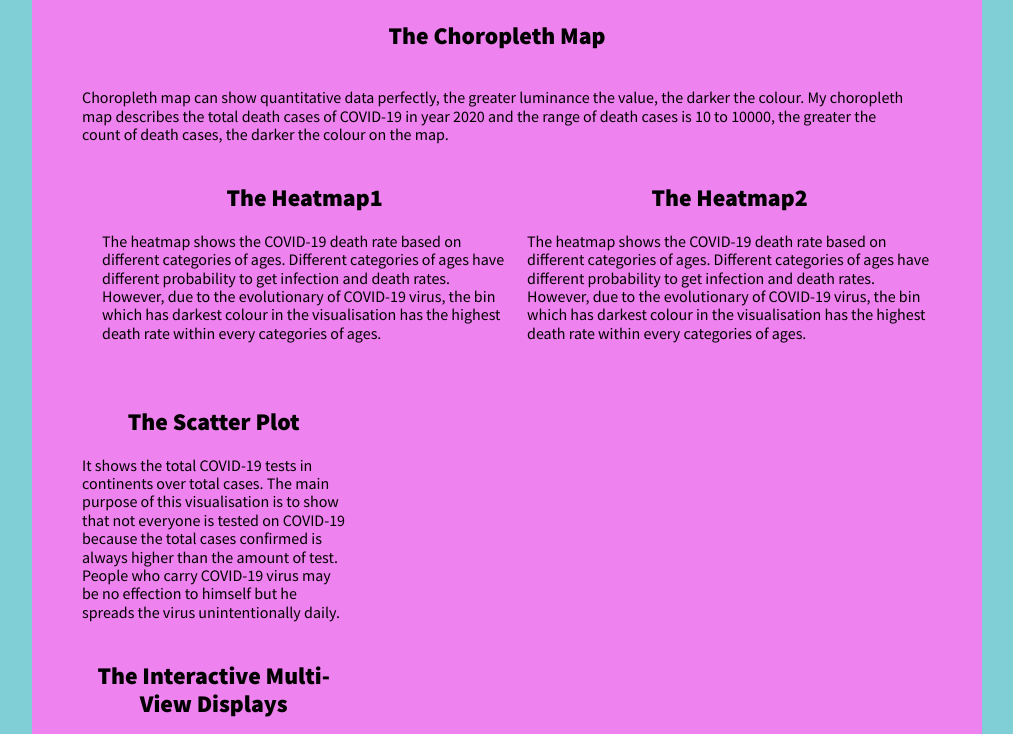
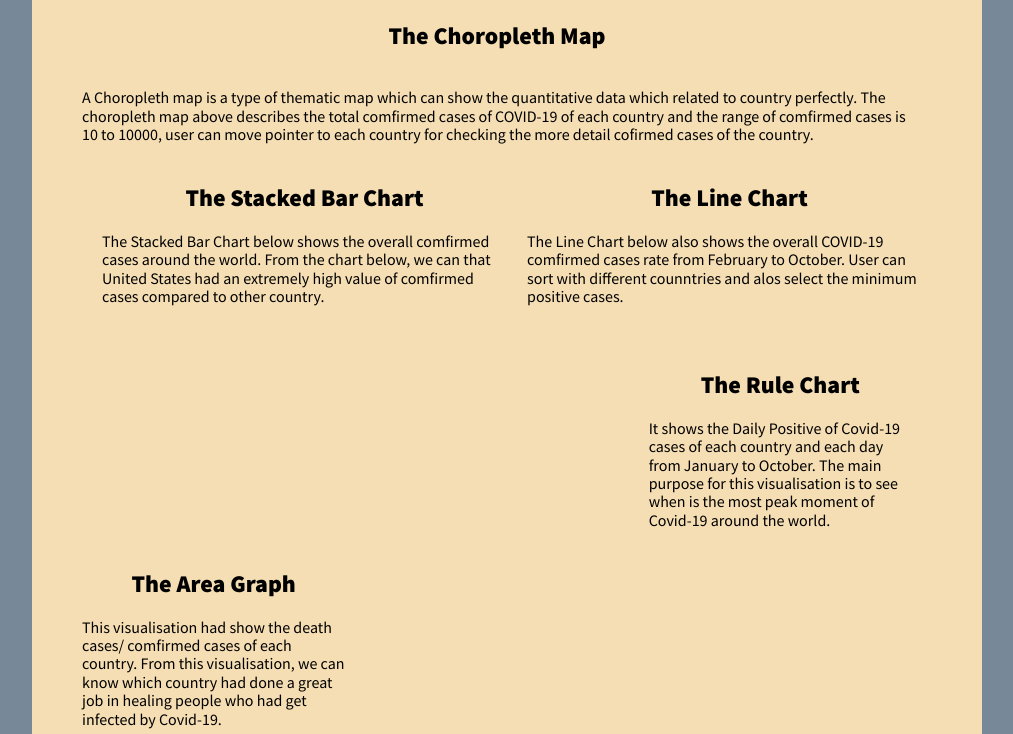
Before and after one commit to kuanjunqiang/FIT3179, a plain HTML site: page index.html in a window 1280 px wide. Shown: the part 96-830 px from the top of the page, without its empty margins (133-1146 px from the left). Drawn offline with nearby package versions, Linux system fonts and the light colour scheme; a script that the page names is missing.

Commit message:
Update index.html

```diff
--- a/index.html
+++ b/index.html
@@ -27,11 +27,11 @@
       text-align: center;
     }
      body{
-       background-color: #80ced6;
+       background-color: #778899;
      }
      .page{
        width: 850px;
-       background-color: #ee82ee;
+       background-color: #F5DEB3;
        margin: auto;
        padding: 50px;
        padding-top: 35px;
@@ -76,7 +76,7 @@
             <div class="pure-u-1">
           <div id="vis1" class="vis-container"></div>
         </div>
-            <p1>Choropleth map can show quantitative data perfectly, the greater luminance the value, the darker the colour. My choropleth map describes the total death cases of COVID-19 in year 2020 and the range of death cases is 10 to 10000, the greater the count of death cases, the darker the colour on the map.</p1>
+            <p1> A Choropleth map is a type of thematic map which can show the quantitative data which related to country perfectly. The choropleth map above describes the total comfirmed cases of COVID-19 of each country and the range of comfirmed cases is 10 to 10000, user can move pointer to each country for checking the more detail cofirmed cases of the country.</p1>
             <p></p>
           </div>
         </div>
@@ -88,14 +88,14 @@
     <div class="pure-g">
         <div class="pure-u-1-2">
           <div class="description description-right">
-            <h2>The Heatmap1</h2>
-            <p>The heatmap shows the COVID-19 death rate based on different categories of ages. Different categories of ages have different probability to get infection and death rates. However, due to the evolutionary of COVID-19 virus, the bin which has darkest colour in the visualisation has the highest death rate within every categories of ages.</p>
+            <h2>The Stacked Bar Chart</h2>
+            <p>The Stacked Bar Chart below shows the overall comfirmed cases around the world. From the chart below, we can that United States had an extremely high value of comfirmed cases compared to other country.</p>
           </div>
         </div>
         <div class="pure-u-1-2">
           <div class="description description-right">
-            <h2>The Heatmap2</h2>
-            <p>The heatmap shows the COVID-19 death rate based on different categories of ages. Different categories of ages have different probability to get infection and death rates. However, due to the evolutionary of COVID-19 virus, the bin which has darkest colour in the visualisation has the highest death rate within every categories of ages.</p>
+            <h2>The Line Chart</h2>
+            <p>The Line Chart below also shows the overall COVID-19 comfirmed cases rate from February to October. User can sort with different counntries and alos select the minimum positive cases.</p>
           </div>
         </div>
     </div>
@@ -105,10 +105,10 @@
     <!-- pure grid group -->
     <div class="pure-g">
         <div class="pure-u-1-3">
-          <div id="vis5"  class="vis-container"></div>
+          <div id="vis2"  class="vis-container"></div>
         </div>
         <div class="pure-u-2-3">
-          <div id="vis2"  class="vis-container"></div>
+          <div id="vis5"  class="vis-container"></div>
         </div>
     </div>
     <p></p>
@@ -117,15 +117,15 @@
 
     <!-- pure grid group -->
     <div class="pure-g">
-      <div class="pure-u-1-3">
-        <div class="description description-left">
-          <h2>The Scatter Plot</h2>
-          <p>It shows the total COVID-19 tests in continents over total cases. The main purpose of this visualisation is to show that not everyone is tested on COVID-19 because the total cases confirmed is always higher than the amount of test. People who carry COVID-19 virus may be no effection to himself but he spreads the virus unintentionally daily.</p>
-        </div>
-      </div>
     	<div class="pure-u-2-3">
         	<div id="vis3"  class="vis-container"></div>
       	</div>
+      <div class="pure-u-1-3">
+        <div class="description description-left">
+          <h2>The Rule Chart</h2>
+          <p>It shows the Daily Positive of Covid-19 cases of each country and each day from January to October. The main purpose for this visualisation is to see when is the most peak moment of Covid-19 around the world.</p>
+        </div>
+      </div>
 
     </div>
     <p></p>
@@ -135,8 +135,8 @@
     <div class="pure-g">
         <div class="pure-u-1-3">
           <div class="description description-left">
-            <h2>The Interactive Multi-View Displays</h2>
-            <p>GDP per capacita, the gross domestic product per capita, is a measure of a country's economic output that accounts for its number of people. It divides the country's gross domestic product by its total population. The visualisation shows the GDP per capacita over total deaths from January to July. The higher the GDP per capacita, the lower the death rate. Besides, the lower the GDP per capacita, the higher the death rate.</p>
+            <h2>The Area Graph</h2>
+            <p>This visualisation had show the death cases/ comfirmed cases of each country. From this visualisation, we can know which country had done a great job in healing people who had get infected by Covid-19.</p>
             <p></p>
           </div>
         </div>
```
